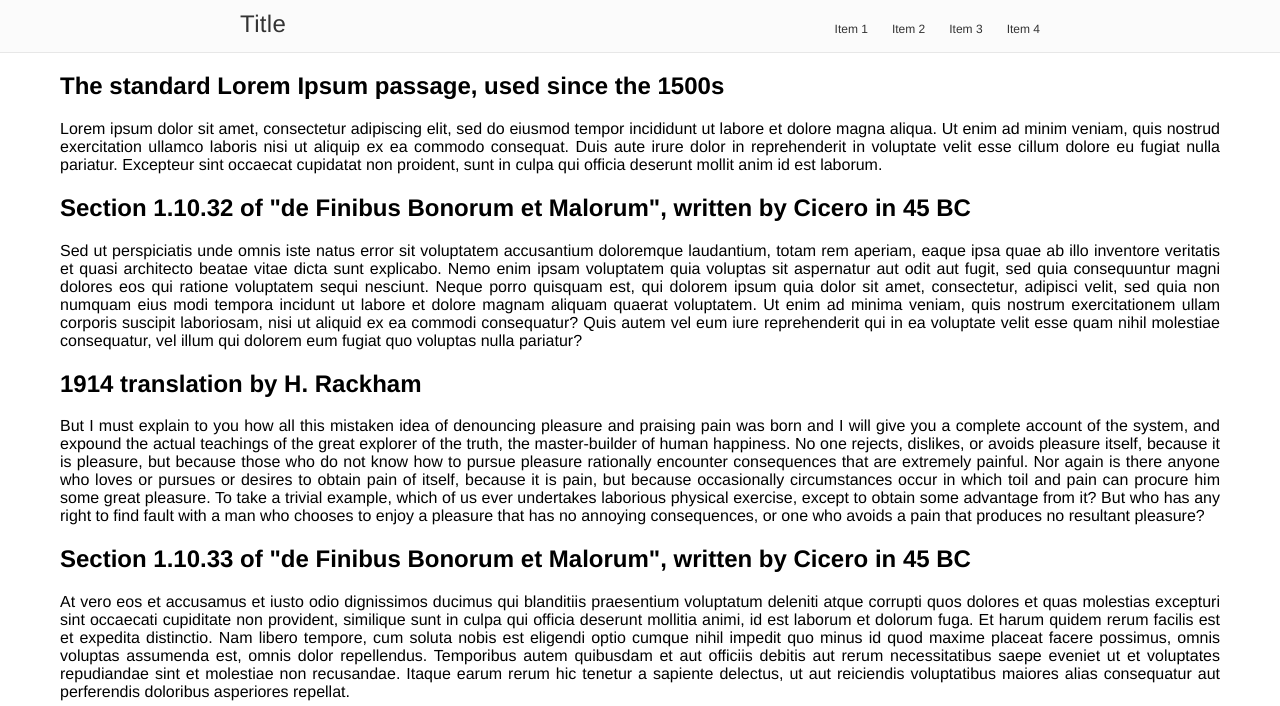
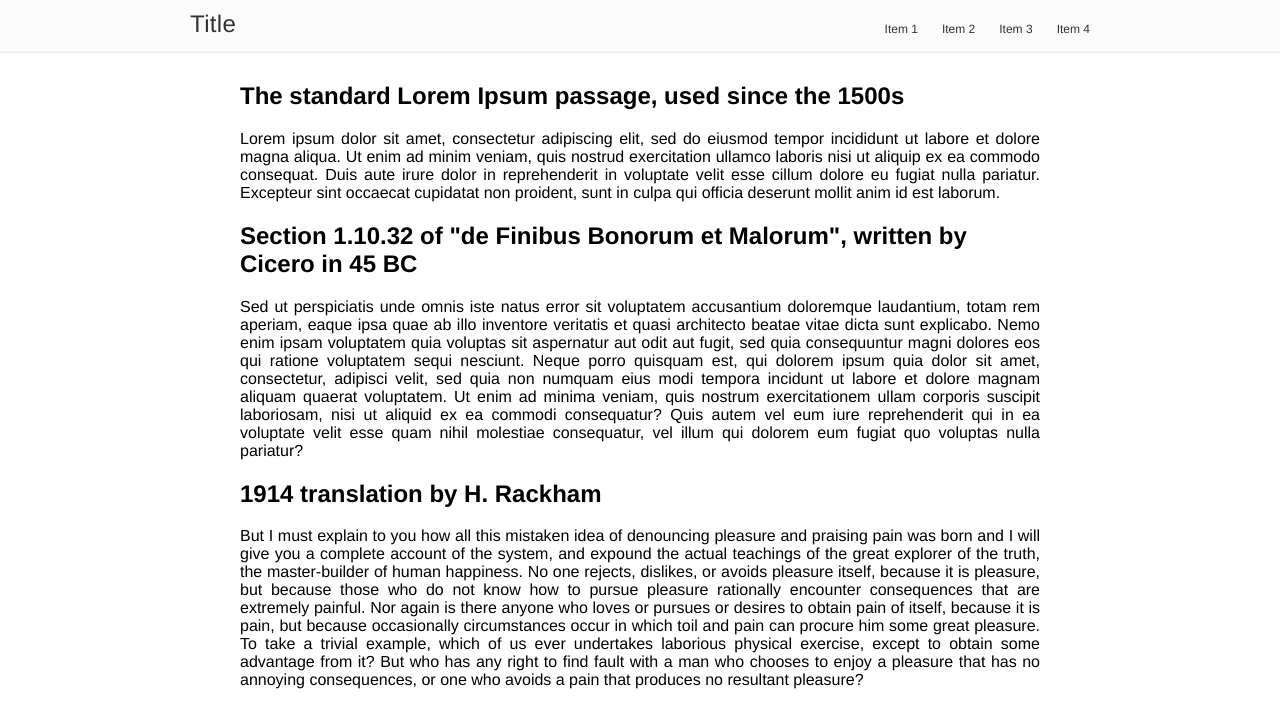
Before and after one commit to NaranHub/my-website, a plain HTML site: page index.html in a window 1280 px wide. Shown: the top 706 px of the page. Drawn offline with Linux system fonts and the light colour scheme.

Commit message:
Corrected margins

```diff
--- a/index.html
+++ b/index.html
@@ -33,7 +33,7 @@
             </div>
         </nav>
 
-        <div style="padding:52px 60px 20px 60px">
+        <div style="max-width: 800px; margin: 10px auto; padding:52px 60px 20px 60px">
             <h2>
                 The standard Lorem Ipsum passage, used since the 1500s
             </h2>
--- a/stylesheets/navigationBar.css
+++ b/stylesheets/navigationBar.css
@@ -24,7 +24,7 @@
     margin: 10px auto;
     padding-left: 20px;
     padding-right: 20px;
-    max-width: 800px;
+    max-width: 900px;
     height: inherit;
     position: relative;
  }
```
